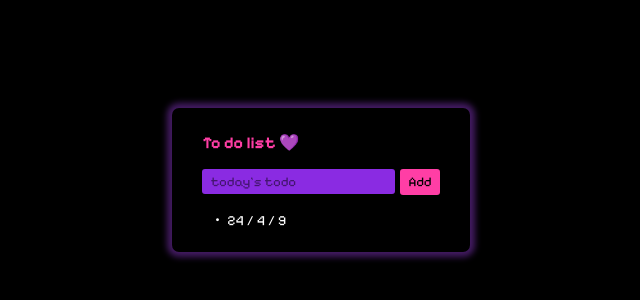
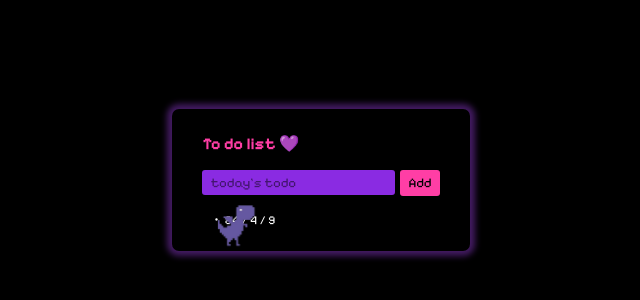
Before and after one commit to eunsuknoh/react-todolist, a React (Create React App) app: page / in a window 1280 px wide. Shown: the part 228-528 px from the top of the page, without its empty margins (319-959 px from the left). Built offline with nearby package versions, Linux system fonts and the light colour scheme; a web font is replaced by a local one.

Commit message:
Added cute image

```diff
--- a/src/App.module.css
+++ b/src/App.module.css
@@ -39,9 +39,13 @@ button:hover {
   background-color: #dc157f;
 }
 
+ul {
+  padding-left: 31px;
+}
+
 li {
   color: blueviolet;
-  list-style-type: "☁️ ";
+  list-style-type: "∙ ";
 }
 
 .todo_list {
@@ -53,7 +57,7 @@ li {
 .delete_btn {
   all: unset;
   font-size: 20px;
-  margin-right: 30px;
+  margin-right: 20px;
   cursor: pointer;
   transition: all 0.2s linear;
 }
@@ -77,4 +81,5 @@ li {
   font-family: Pixelify Sans;
   color: white;
   text-indent: 8px;
+  font-size: 12px;
 }
--- a/src/index.css
+++ b/src/index.css
@@ -10,3 +10,10 @@ body {
   font-family: Cambay;
   font-size: 14px;
 }
+
+img {
+  position: fixed;
+  left: 535px;
+  bottom: 325px;
+  width: 40px;
+}
--- a/src/index.js
+++ b/src/index.js
@@ -2,10 +2,12 @@ import React from "react";
 import ReactDOM from "react-dom/client";
 import "./index.css";
 import App from "./App";
+import icon from "./icon.png";
 
 const root = ReactDOM.createRoot(document.getElementById("root"));
 root.render(
-  <React.StrictMode>
+  <div>
     <App />
-  </React.StrictMode>
+    <img src={icon} alt="pixel dinosaur" />
+  </div>
 );
```
Also changed, not shown: src/icon.png (added).
